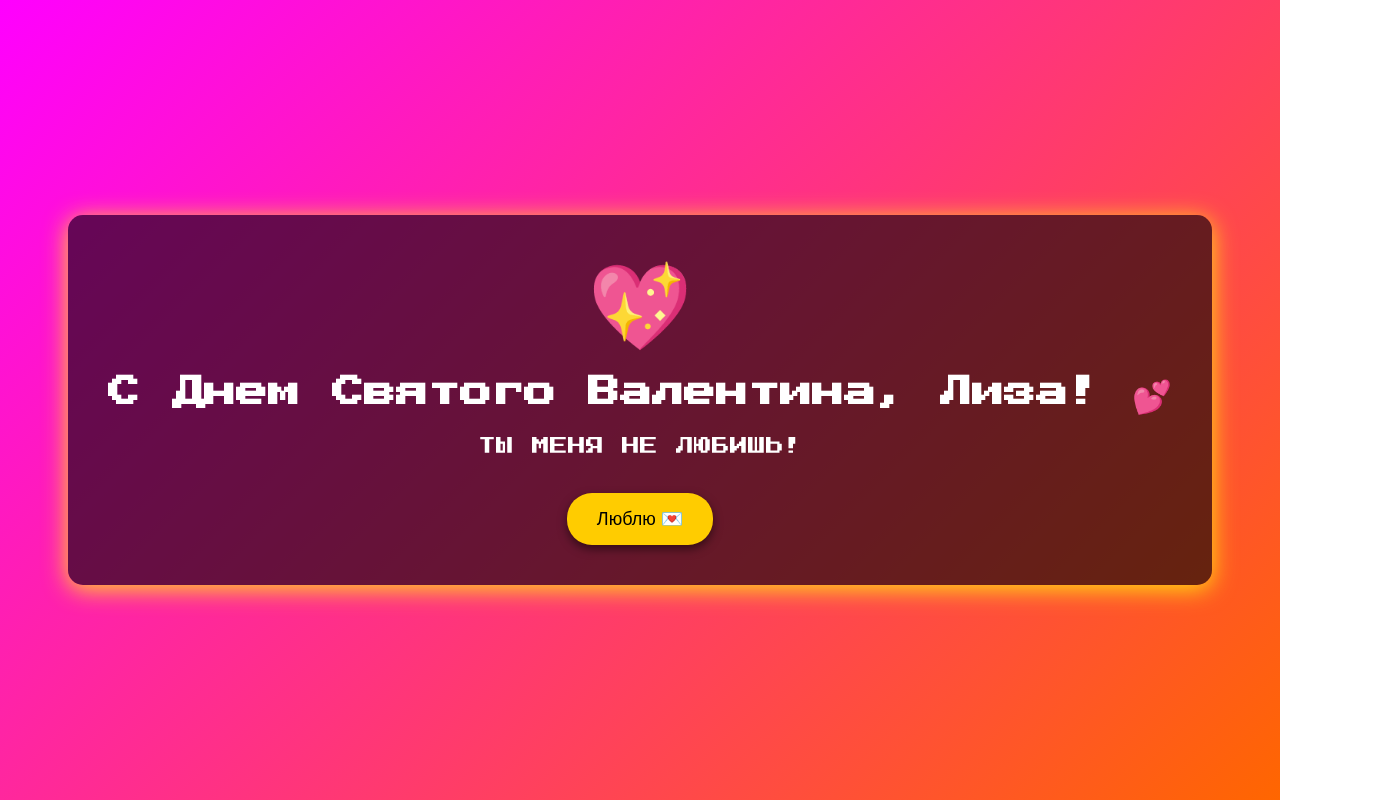
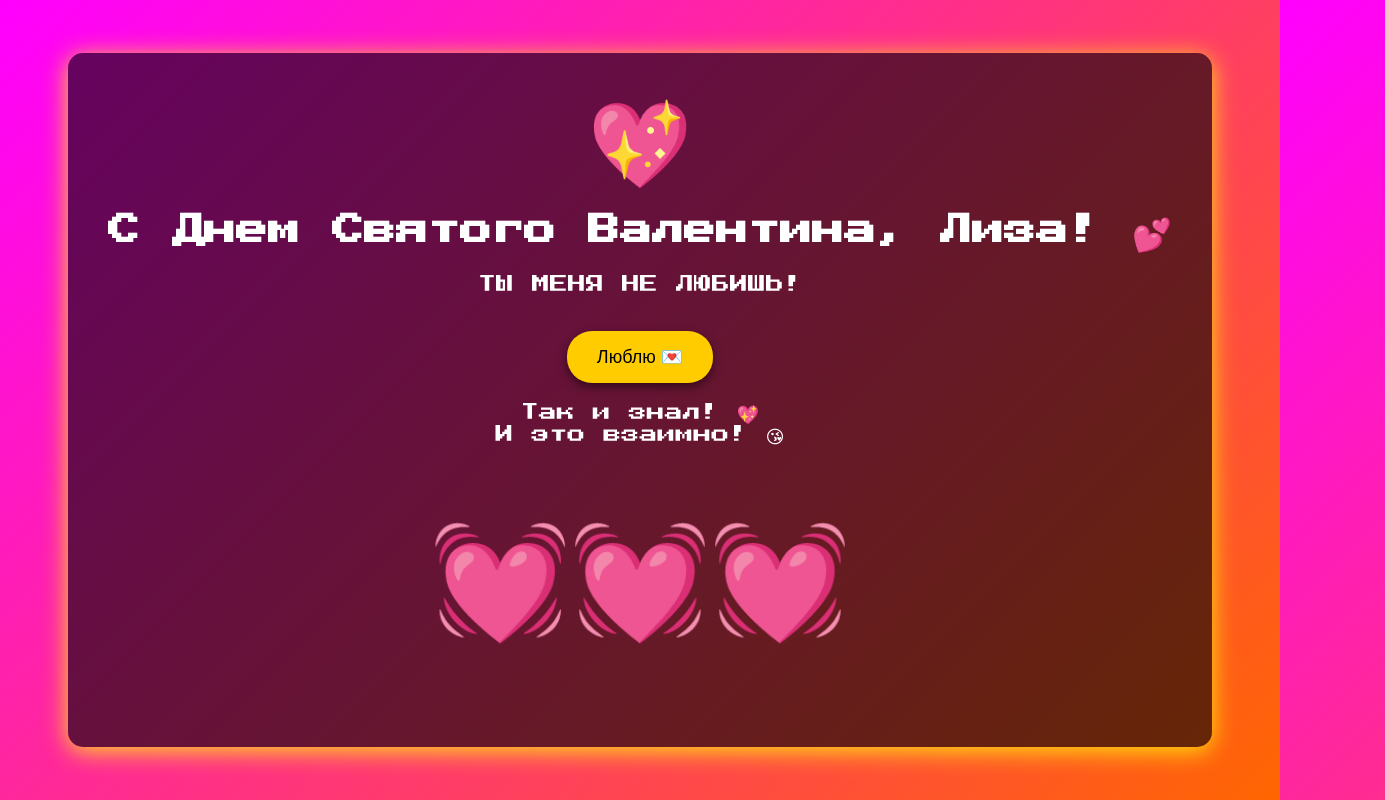
Before and after one commit to KLKNPVL/valentine, a plain HTML site: page index.html in a window 1280 px wide. Both pictures are taken after a click on the button "Люблю 💌". Shown: the whole page, 1385 px wide, since content can reach past the window. Drawn offline with Linux system fonts and the light colour scheme.

Commit message:
index.html

```diff
--- a/index.html
+++ b/index.html
@@ -88,3 +88,16 @@
             <p class="message">Так и знал! 💖<br>И это взаимно! 😘</p>
             <p class="heart">💓💓💓</p>
             <div class="photo-container">
+                <!-- Добавьте здесь изображения, если хотите -->
+            </div>
+        </div>
+    </div>
+
+    <script>
+        function showLove() {
+            // Показываем сообщение любви
+            document.getElementById('loveMessage').classList.remove('hidden');
+        }
+    </script>
+</body>
+</html>
```
